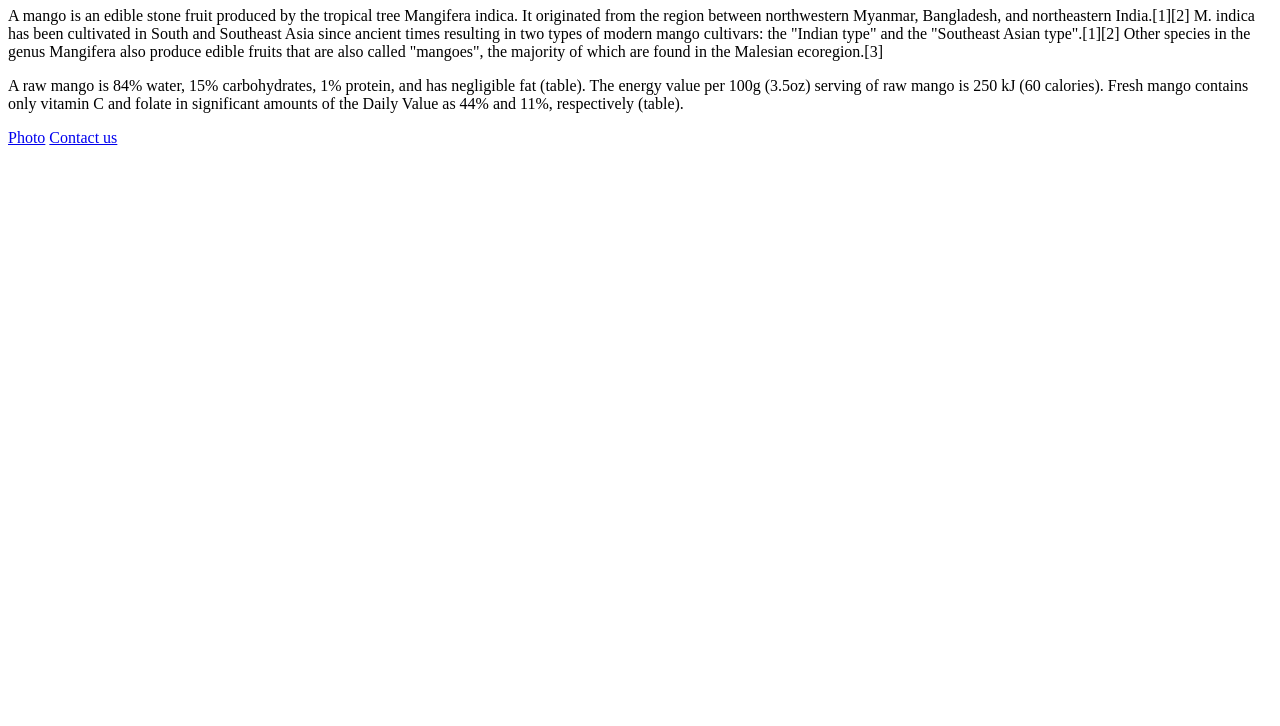
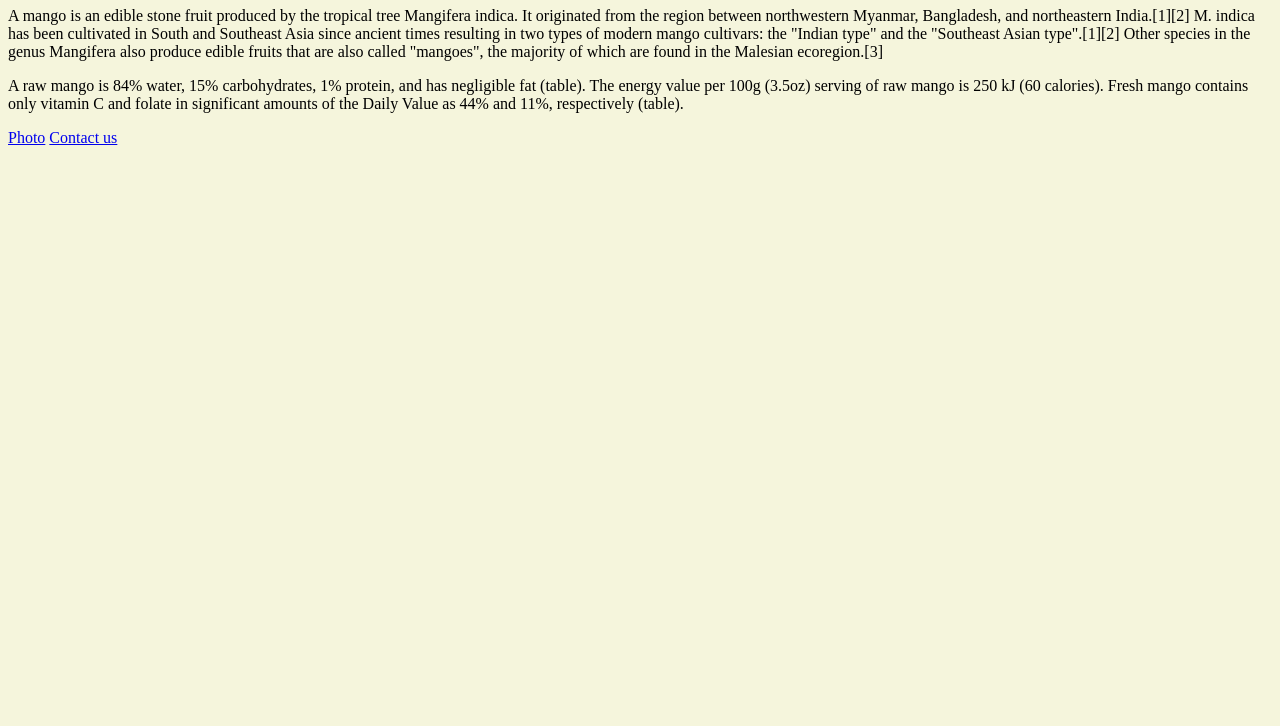
Before and after one commit to Mbalie3737/Website-Multiple-file-hosting, a plain HTML site: page index.html in a window 1280 px wide. Shown: the part 74-800 px from the top of the page. Drawn offline with Linux system fonts and the light colour scheme.

Commit message:
added css file

```diff
--- a/index.html
+++ b/index.html
@@ -4,6 +4,8 @@
     <meta charset="UTF-8">
     <meta name="viewport" content="width=device-width, initial-scale=1.0">
     <title>Document</title>
+    <link rel="stylesheet" href="styles.css/app.css">
+
 </head>
 <body>
     <h1>Fun Fact About Mangoes🥭</h1>
--- /dev/null
+++ b/styles.css/app.css
@@ -0,0 +1,3 @@
+body {
+    background-color: beige;
+}
```
Also changed, not shown: about.html (+1 -0 lines), contact-page.html (+2 -0 lines).
